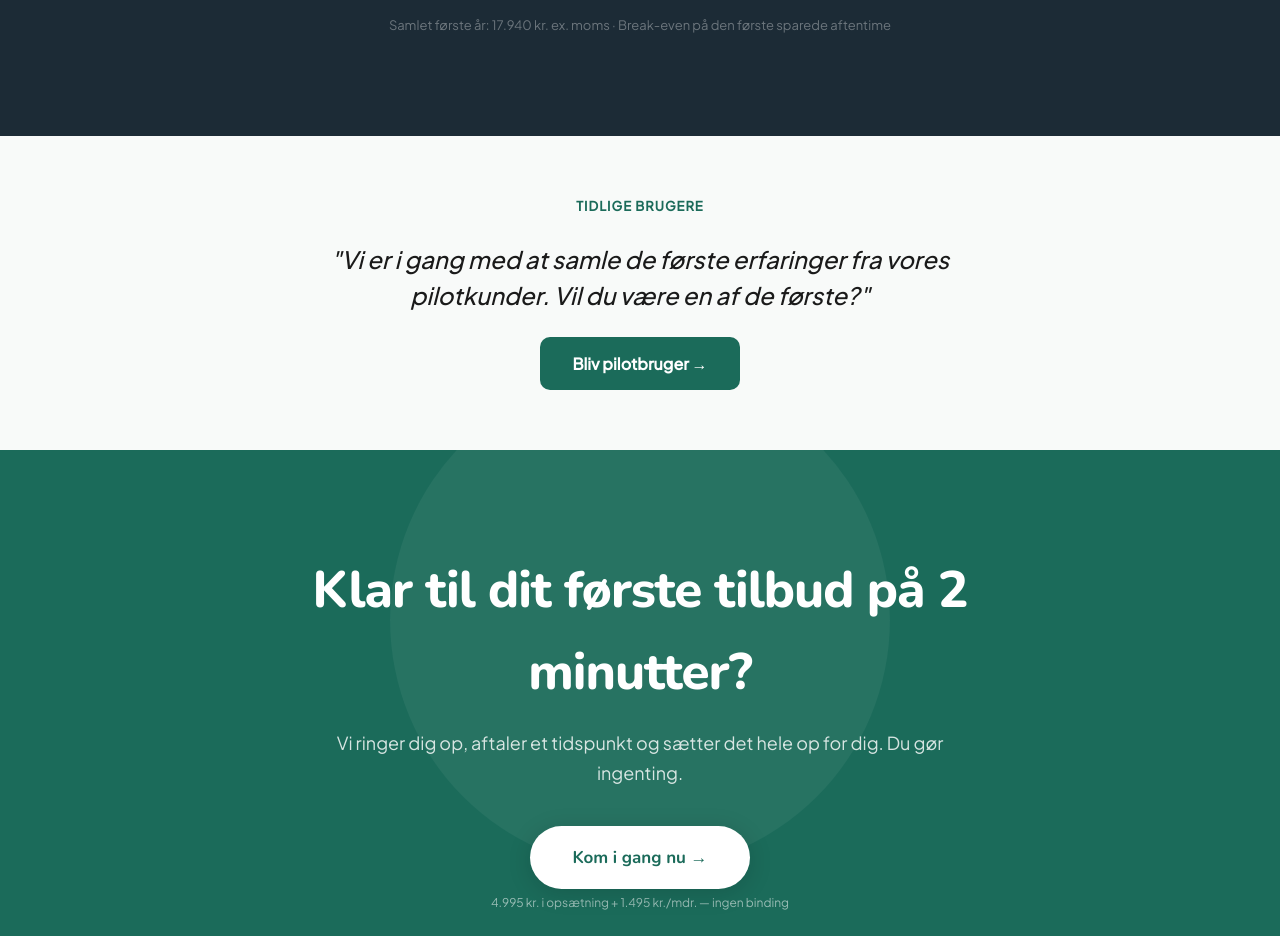
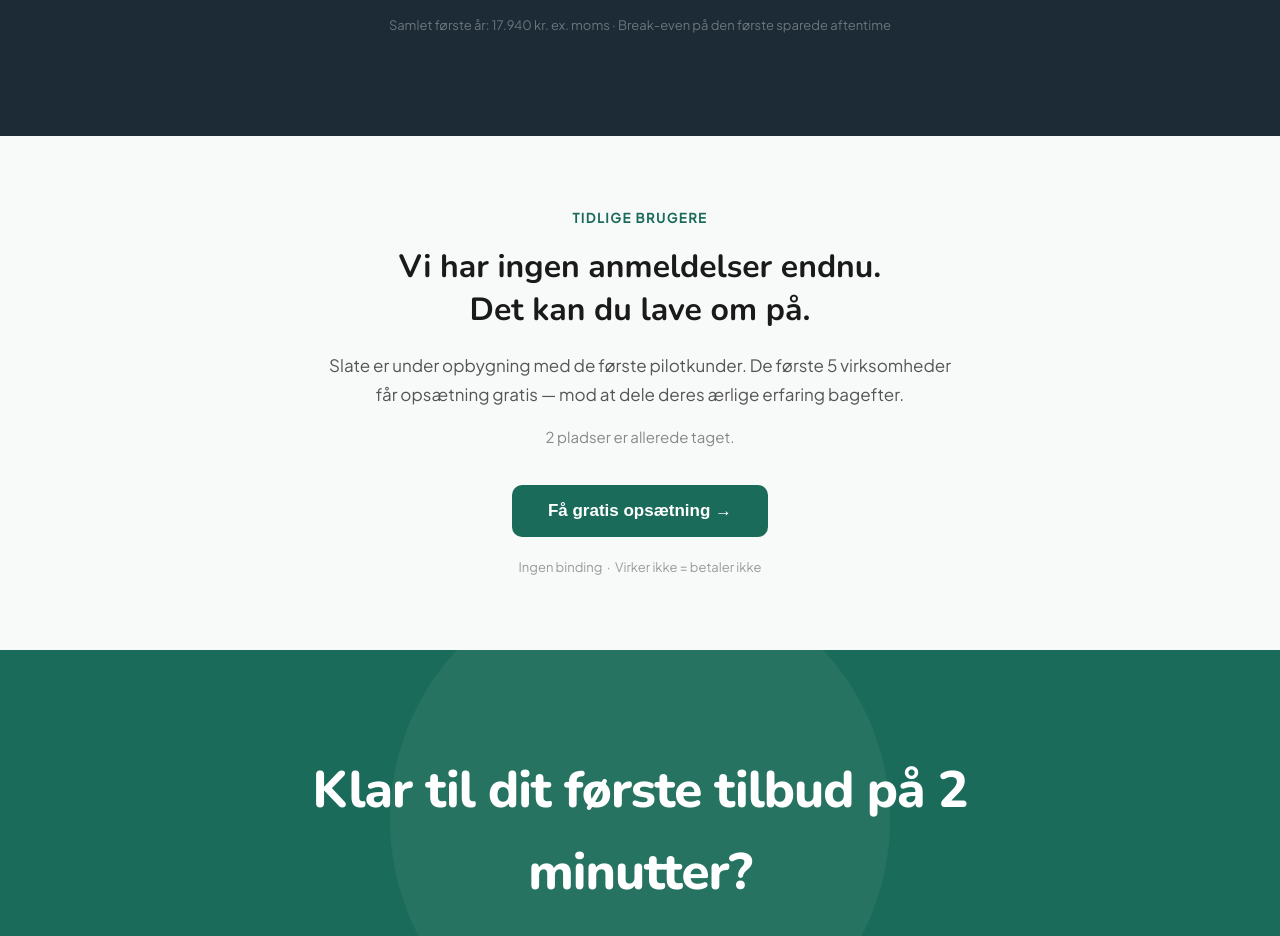
Before and after one commit to jonasbondenielsen-arch/Slate-Frontend, a plain HTML site: page index.html in a window 1280 px wide. Shown: the part 7540-8476 px from the top of the page. Drawn offline with nearby package versions, Linux system fonts and the light colour scheme.

Commit message:
Replace fake testimonials with honest pilot CTA

```diff
--- a/index.html
+++ b/index.html
@@ -1035,8 +1035,17 @@
   </div>
 </section>
 
-<!-- ===== TESTIMONIALS ===== -->
-<section style="background:#f8faf9;padding:60px 24px;text-align:center;"><div style="max-width:640px;margin:0 auto;"><div style="font-size:13px;font-weight:600;letter-spacing:1px;text-transform:uppercase;color:#1B6B5A;margin-bottom:24px;">Tidlige brugere</div><blockquote style="font-size:clamp(18px,2.5vw,24px);font-weight:500;color:#1a1a1a;line-height:1.5;font-style:italic;margin:0 0 24px 0;">"Vi er i gang med at samle de første erfaringer fra vores pilotkunder. Vil du være en af de første?"</blockquote><a href="#kontakt" style="display:inline-block;background:#1B6B5A;color:#fff;padding:14px 32px;border-radius:10px;font-weight:700;text-decoration:none;font-size:16px;">Bliv pilotbruger →</a></div></section>
+<!-- ===== PILOT SEKTION ===== -->
+<section style="background:#f8faf9;padding:72px 24px;text-align:center;">
+  <div style="max-width:640px;margin:0 auto;">
+    <div style="font-size:13px;font-weight:600;letter-spacing:1.5px;text-transform:uppercase;color:#1B6B5A;margin-bottom:16px;">Tidlige brugere</div>
+    <h2 style="font-size:clamp(22px,3vw,32px);font-weight:700;color:#1a1a1a;line-height:1.35;margin:0 0 20px 0;">Vi har ingen anmeldelser endnu.<br>Det kan du lave om på.</h2>
+    <p style="font-size:17px;color:#555;line-height:1.7;margin:0 0 16px 0;">Slate er under opbygning med de første pilotkunder. De første 5 virksomheder får opsætning gratis — mod at dele deres ærlige erfaring bagefter.</p>
+    <p style="font-size:15px;color:#888;margin:0 0 36px 0;">2 pladser er allerede taget.</p>
+    <button onclick="openBooking()" style="display:inline-block;background:#1B6B5A;color:#fff;padding:16px 36px;border-radius:10px;font-weight:700;text-decoration:none;font-size:17px;border:none;cursor:pointer;transition:background .15s;" onmouseover="this.style.background='#155a4a'" onmouseout="this.style.background='#1B6B5A'">Få gratis opsætning →</button>
+    <div style="margin-top:20px;font-size:13px;color:#999;">Ingen binding &nbsp;·&nbsp; Virker ikke = betaler ikke</div>
+  </div>
+</section>
 
 <!-- ===== BOTTOM CTA ===== -->
 <section class="cta-sec" id="kontakt">
```
